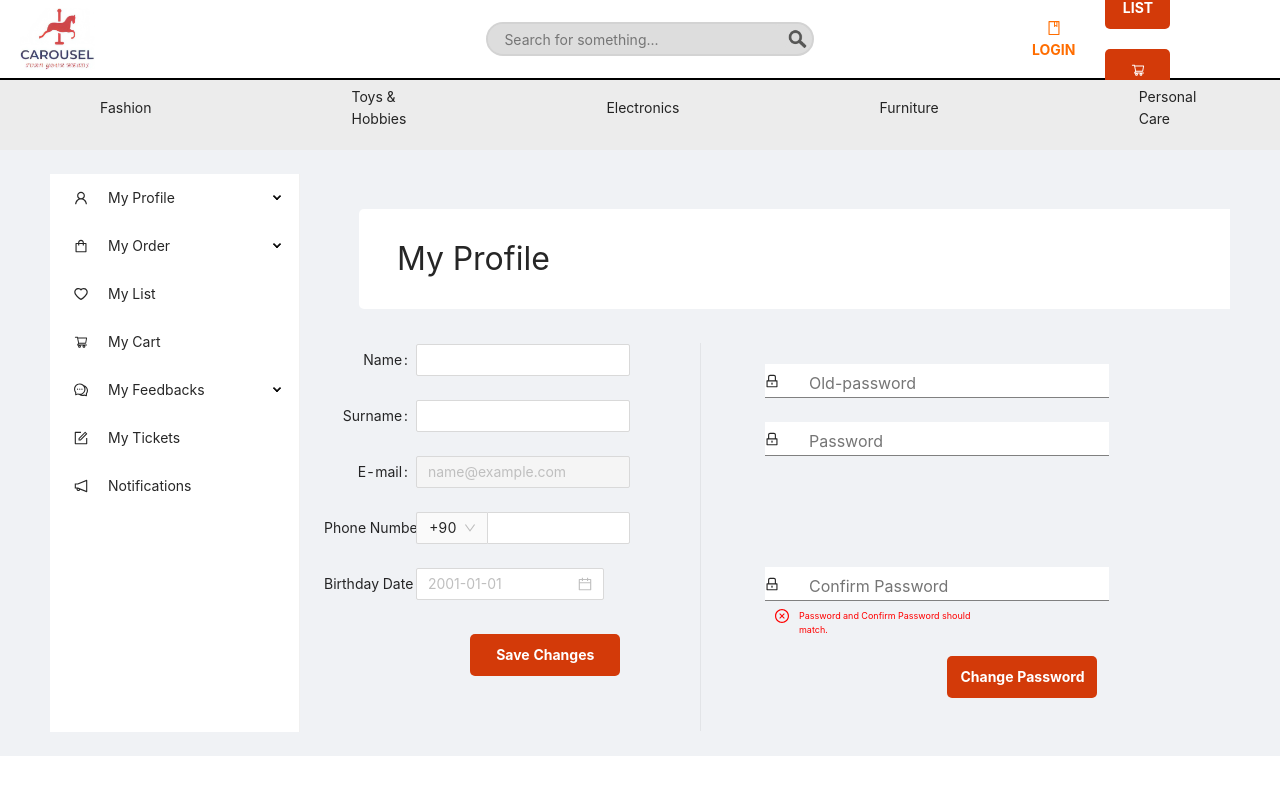
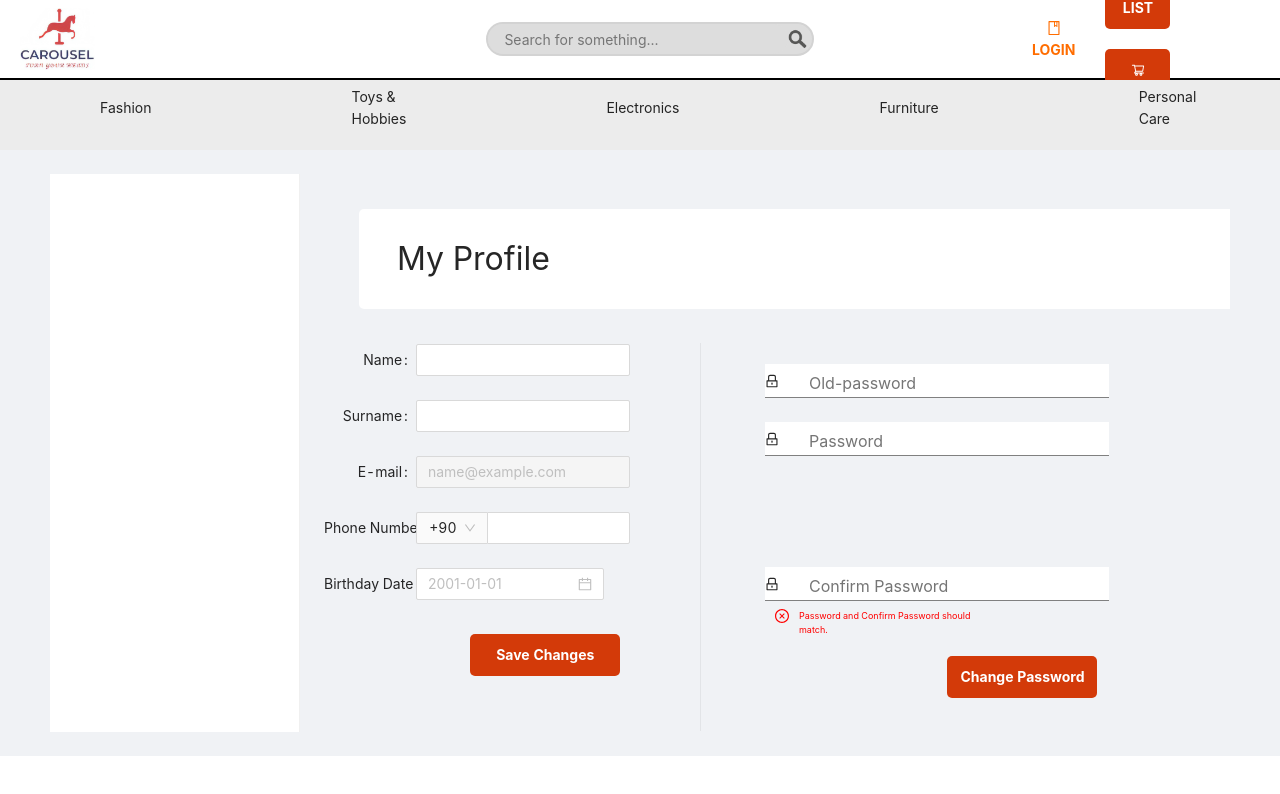
Before and after one commit to bounswe/bounswe2020group8, a React (Create React App) app in the folder web/carousel/: page /account in a window 1280 px wide. Both pictures are taken after typing "name@example.com", "Sample123" into the empty fields and a click on the button "Login as Customer". Shown: the top 794 px of the page. Built offline with nearby package versions, Linux system fonts and the light colour scheme; no server answers; what react-google-maps would draw is missing.

Commit message:
Remove sidebar for guest users

```diff
--- a/web/carousel/src/components/Header/SideButtons/SideButtons.js
+++ b/web/carousel/src/components/Header/SideButtons/SideButtons.js
@@ -135,7 +135,8 @@ export function SideButtons(props) {
 
   const profileMenu = (
     <Menu>
-      {user.userType === "Customer" ? (
+      {localStorage.getItem("login") !== "false" ? null : user.userType ===
+        "Customer" ? (
         <>
           <Menu.Item>
             <Link to="/account/profile">
--- a/web/carousel/src/screens/Account/index.js
+++ b/web/carousel/src/screens/Account/index.js
@@ -42,8 +42,6 @@ class Account extends Component {
   async componentDidMount() {
     const loggedIn = localStorage.getItem("login");
 
-    console.log(loggedIn);
-
     if (
       (this.context.userType === "Vendor" ||
         this.context.userType === "Customer") &&
@@ -75,6 +73,14 @@ class Account extends Component {
 
     return (
       <Sider className="site-layout-background" width={250}>
+        {localStorage.getItem("login") !== "true" ? (
+          <Menu
+            mode="inline"
+            selectedKeys={[path[2]]}
+            defaultOpenKeys={[submenukeys[path[2]]]}
+            style={{ height: "100%" }}
+          />
+        ) : (
           <Menu
             mode="inline"
             selectedKeys={[path[2]]}
@@ -136,6 +142,7 @@ class Account extends Component {
               </Link>
             </Menu.Item>
           </Menu>
+        )}
       </Sider>
     );
   }
```
Lines whose indentation alone changed are shown as unchanged.
